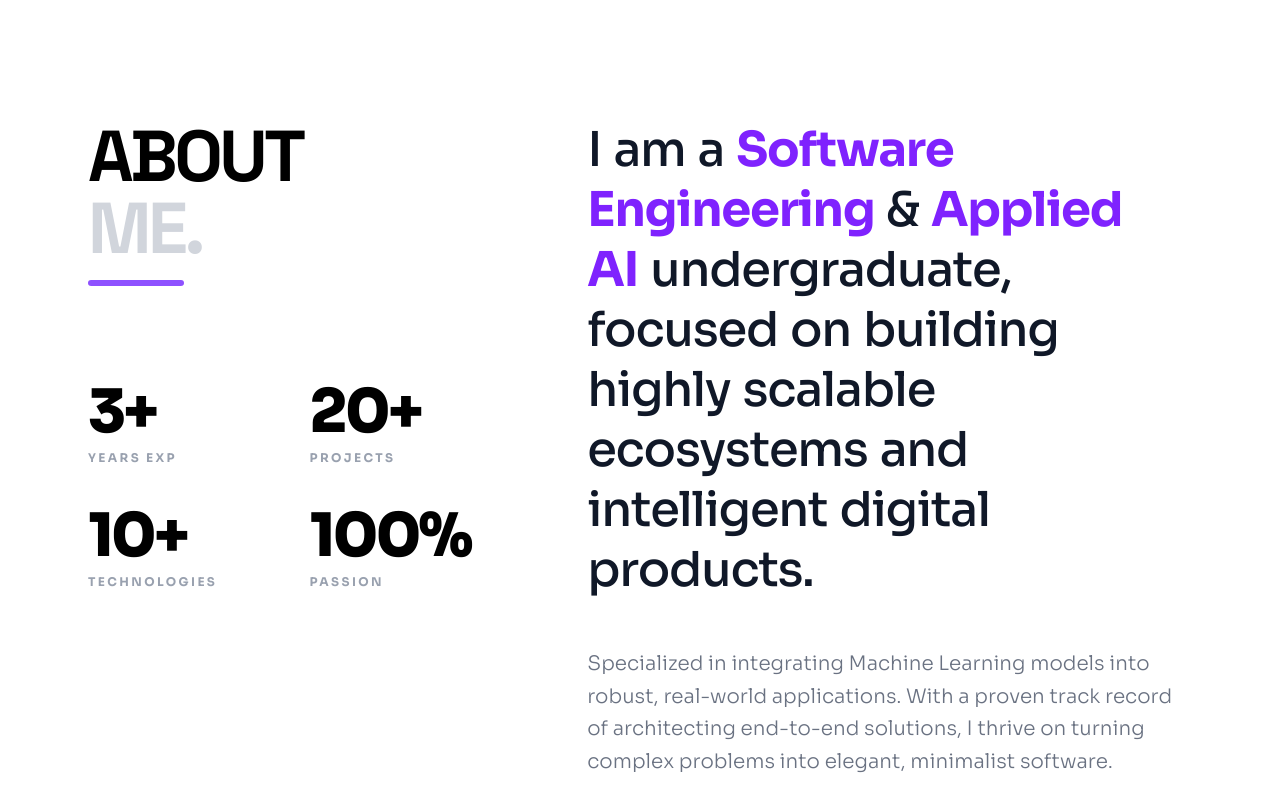
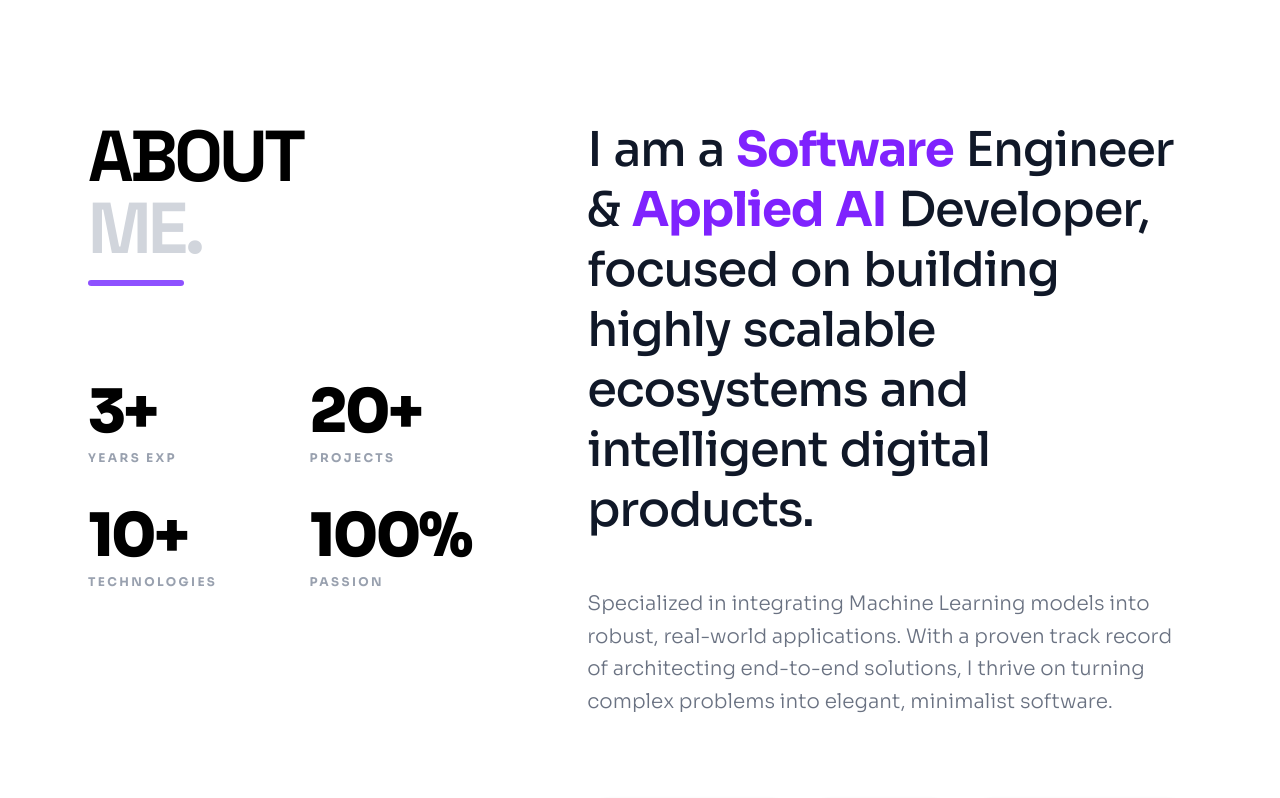
Before and after one commit to Wethmal/kisandu_wethmal, a React (Vite) app: page / in a window 1280 px wide. Shown: the part 1240-2038 px from the top of the page. Built offline with nearby package versions, Linux system fonts and the light colour scheme; no server answers.

Commit message:
feat: add Hero and About section components with Framer Motion animations

```diff
--- a/src/components/About.jsx
+++ b/src/components/About.jsx
@@ -120,7 +120,7 @@ const About = () => {
         <motion.div className="flex-[1.5] w-full flex flex-col justify-center space-y-10 md:space-y-12">
 
           <WordReveal
-            text="I am a Software Engineering & Applied AI undergraduate, focused on building highly scalable ecosystems and intelligent digital products."
+            text="I am a Software Engineer & Applied AI Developer, focused on building highly scalable ecosystems and intelligent digital products."
             className="text-2xl md:text-4xl lg:text-5xl font-medium text-gray-900 leading-tight tracking-tight"
           />
 
--- a/src/components/Hero.jsx
+++ b/src/components/Hero.jsx
@@ -51,7 +51,7 @@ const Hero = () => {
           animate={{ y: 0, opacity: 1, scale: 1 }}
           transition={{ duration: 1.5, ease: [0.16, 1, 0.3, 1], delay: 0.3 }}
           src="/mypic.png"
-          alt="Kisandu Wethmal - Software Engineering & Applied AI Undergraduate Profile Photo"
+          alt="Kisandu Wethmal - Software Engineer Profile Photo"
           className="w-full h-auto object-contain filter drop-shadow-[0_20px_50px_rgba(0,0,0,0.2)] grayscale contrast-125 brightness-105 hover:grayscale-0 transition-all duration-1000 cursor-pointer"
           style={{ maxHeight: '75vh' }}
         />
```
